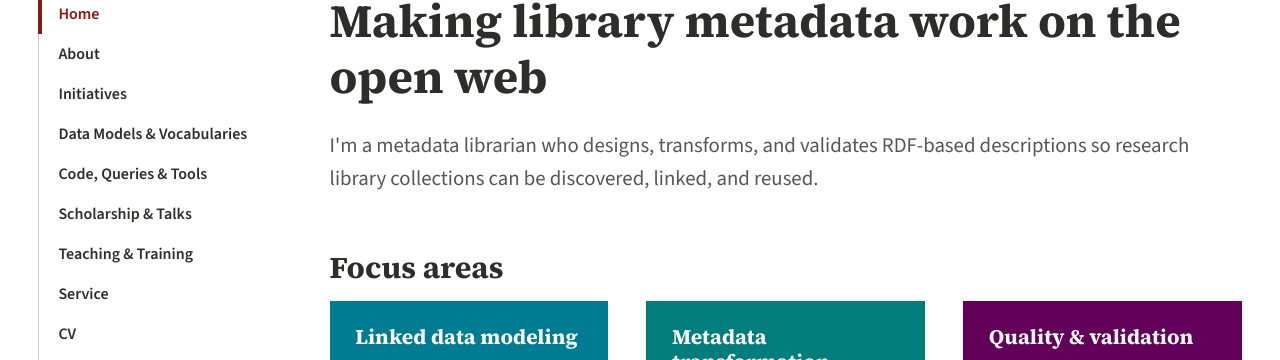
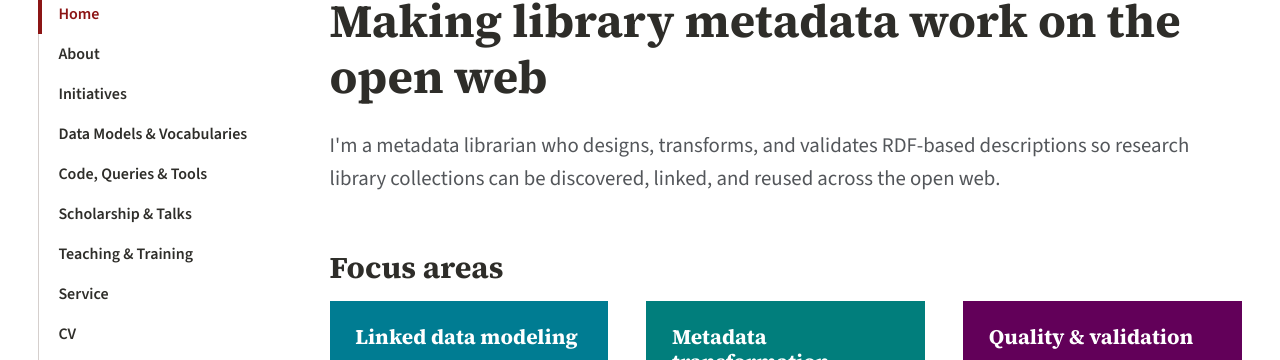
Before and after one commit to kallimathios/kallimathios, a Jekyll site: the page built from index.md, in a window 1280 px wide. Shown: the part 180-540 px from the top of the page. Built offline with Jekyll 4.4.1, drawn with Linux system fonts in a browser that asks for light colours.

Commit message:
Enhance intro for open web emphasis
Updated intro to emphasize reuse across the open web.

```diff
--- a/index.md
+++ b/index.md
@@ -4,5 +4,5 @@ title: Home
 headline: "Making library metadata work on the open web"
 intro: >-
   I'm a metadata librarian who designs, transforms, and validates RDF-based
-  descriptions so research library collections can be discovered, linked, and reused.
+  descriptions so research library collections can be discovered, linked, and reused across the open web.
 ---
```
